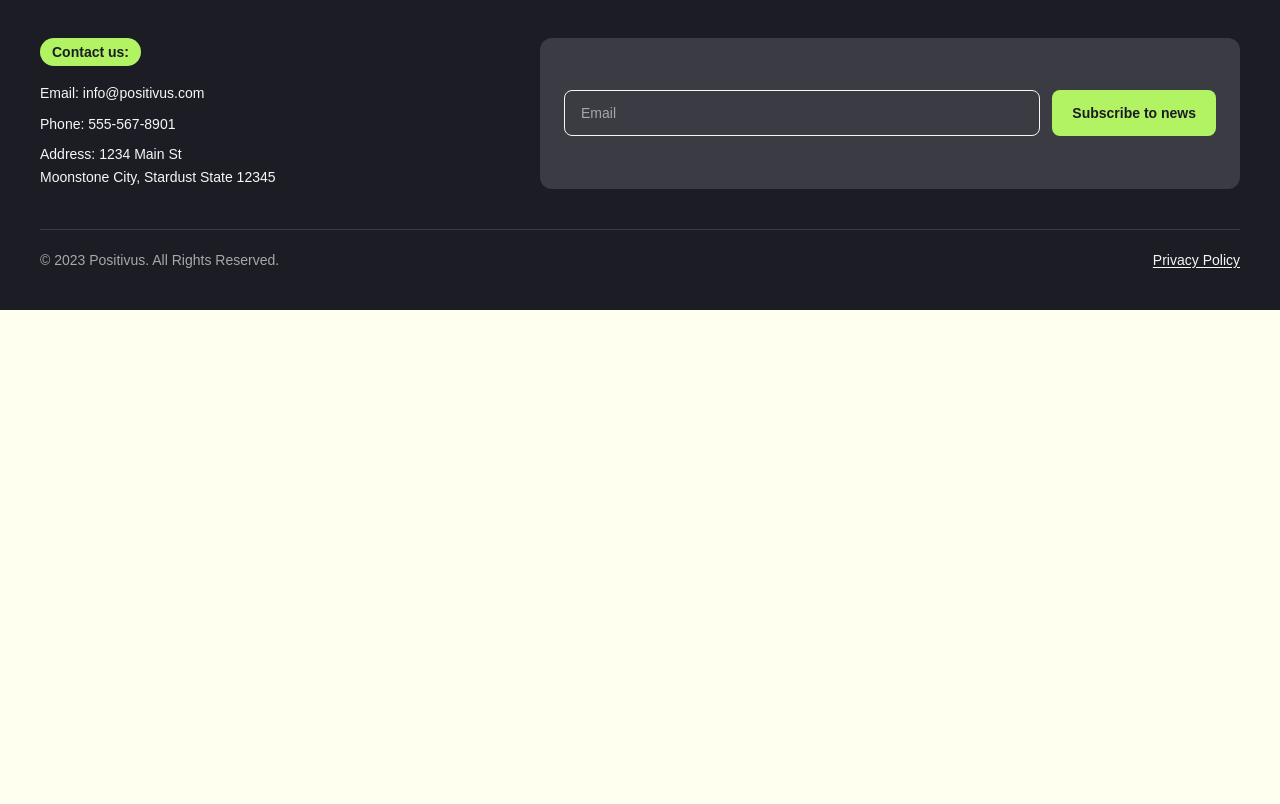
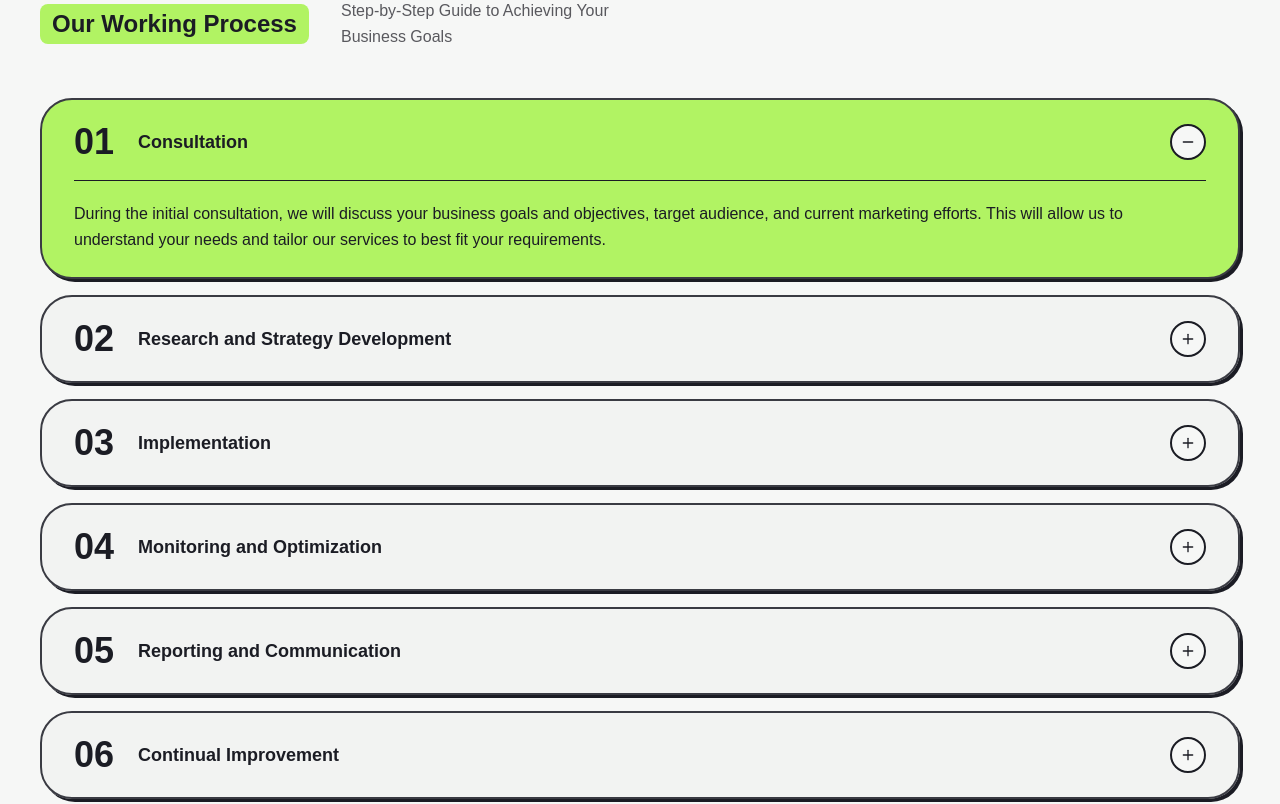
Before and after one commit to tushar163/UI-UX-Task, a Next.js app: page / in a window 1280 px wide. Shown: the part 2840-3644 px from the top of the page. Before the commit the page ends 3150 px from the top, so only its background shows below. Built offline with nearby package versions, Linux system fonts and the light colour scheme.

Commit message:
Add WorkingProcessSection component and integrate it into the main page

```diff
--- a/src/app/page.js
+++ b/src/app/page.js
@@ -2,6 +2,7 @@ import Banner from '@/components/Banner/Banner'
 import CaseStudies from '@/components/CaseStudies/CaseStudies';
 import CTASection from '@/components/CTASection/CTASection';
 import ServicesSection from '@/components/SeriveSection/ServicesSection';
+import WorkingProcessSection from '@/components/WorkingProcessSection/WorkingProcessSection';
 import React from 'react'
 
 function page() {
@@ -37,6 +38,7 @@ function page() {
       <ServicesSection />
       <CTASection />
       <CaseStudies />
+      <WorkingProcessSection />
 
     </div>
   )
--- /dev/null
+++ b/src/components/WorkingProcessSection/WorkingProcessSection.jsx
@@ -0,0 +1,131 @@
+"use client"
+import { useState } from "react";
+import { Plus, Minus } from "lucide-react";
+
+const steps = [
+    {
+        id: "01",
+        title: "Consultation",
+        description:
+            "During the initial consultation, we will discuss your business goals and objectives, target audience, and current marketing efforts. This will allow us to understand your needs and tailor our services to best fit your requirements.",
+    },
+    {
+        id: "02",
+        title: "Research and Strategy Development",
+        description:
+            "We conduct in-depth research into your industry, competitors, and target audience. Using these insights, we craft a tailored digital marketing strategy aligned with your business objectives.",
+    },
+    {
+        id: "03",
+        title: "Implementation",
+        description:
+            "Our team executes the strategy across the appropriate channels — whether that's SEO, PPC, social media, or content — with precision and attention to detail.",
+    },
+    {
+        id: "04",
+        title: "Monitoring and Optimization",
+        description:
+            "We continuously track campaign performance using analytics tools, making data-driven adjustments to maximize results and return on investment.",
+    },
+    {
+        id: "05",
+        title: "Reporting and Communication",
+        description:
+            "You receive clear, regular reports on key metrics and campaign progress. We maintain open communication so you're always informed and confident in our partnership.",
+    },
+    {
+        id: "06",
+        title: "Continual Improvement",
+        description:
+            "Digital marketing is ever-evolving. We stay ahead of trends and continuously refine our approach to ensure sustained growth and long-term success for your business.",
+    },
+];
+
+export default function WorkingProcessSection() {
+    const [openId, setOpenId] = useState("01");
+
+    const toggle = (id) => setOpenId((prev) => (prev === id ? null : id));
+
+    return (
+        <section
+            aria-labelledby="process-heading"
+            className="w-full bg-default px-4 sm:px-6 lg:px-10 py-10 sm:py-14 lg:py-20"
+        >
+            <div className="max-w-[1480px] mx-auto">
+
+                {/* ── Section Header ── */}
+                <div className="flex flex-col sm:flex-row items-start sm:items-center gap-4 sm:gap-8 mb-10 sm:mb-12">
+                    <h2
+                        id="process-heading"
+                        className="text-xl sm:text-2xl font-bold text-dark bg-primary px-3 py-1 rounded-lg flex-shrink-0 whitespace-nowrap"
+                    >
+                        Our Working Process
+                    </h2>
+                    <p className="text-sm sm:text-base text-text-light leading-relaxed max-w-xs">
+                        Step-by-Step Guide to Achieving Your Business Goals
+                    </p>
+                </div>
+
+                {/* ── Accordion ── */}
+                <div className="flex flex-col gap-4">
+                    {steps.map((step) => {
+                        const isOpen = openId === step.id;
+
+                        return (
+                            <article
+                                key={step.id}
+                                className={`
+                                    rounded-4xl border-2 border-dark-soft px-6 sm:px-8 py-5 sm:py-6
+                                    transition-all duration-300 shadow-[3px_3px_0px_0px_#1B1C24]
+                                    ${isOpen ? "bg-primary" : "bg-[#f3f3f3d8]"}
+                                `}
+                            >
+                                <button
+                                    onClick={() => toggle(step.id)}
+                                    className="w-full flex items-center justify-between gap-4 cursor-pointer"
+                                    aria-expanded={isOpen}
+                                    aria-controls={`step-content-${step.id}`}
+                                >
+                                    <div className="flex items-center gap-4 sm:gap-6">
+                                        <span className="text-3xl sm:text-4xl font-bold text-dark leading-none">
+                                            {step.id}
+                                        </span>
+                                        <span className="text-base sm:text-lg font-semibold text-dark text-left">
+                                            {step.title}
+                                        </span>
+                                    </div>
+                                    <span
+                                        className={`
+                                            flex-shrink-0 w-9 h-9 rounded-full border-2 border-dark
+                                            flex items-center justify-center transition-colors duration-200
+                                            ${isOpen ? "bg-default" : "bg-default"}
+                                        `}
+                                        aria-hidden="true"
+                                    >
+                                        {isOpen
+                                            ? <Minus size={16} className="text-dark" />
+                                            : <Plus size={16} className="text-dark" />
+                                        }
+                                    </span>
+                                </button>
+                                <div
+                                    id={`step-content-${step.id}`}
+                                    role="region"
+                                    className={`overflow-hidden transition-all duration-300 ease-in-out ${
+                                        isOpen ? "max-h-96 opacity-100 mt-5" : "max-h-0 opacity-0 mt-0"
+                                    }`}
+                                >
+                                    <hr className="border-dark mb-5" />
+                                    <p className="text-sm sm:text-base text-dark leading-relaxed">
+                                        {step.description}
+                                    </p>
+                                </div>
+                            </article>
+                        );
+                    })}
+                </div>
+
+            </div>
+        </section>
+    );
+}
```
